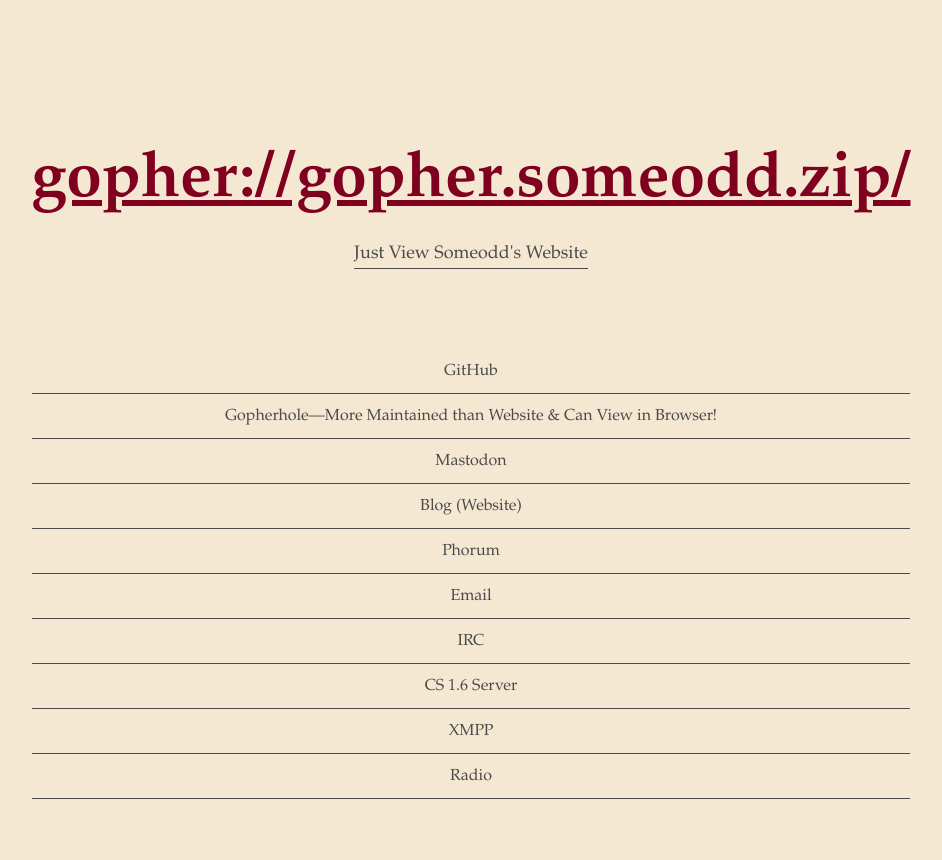
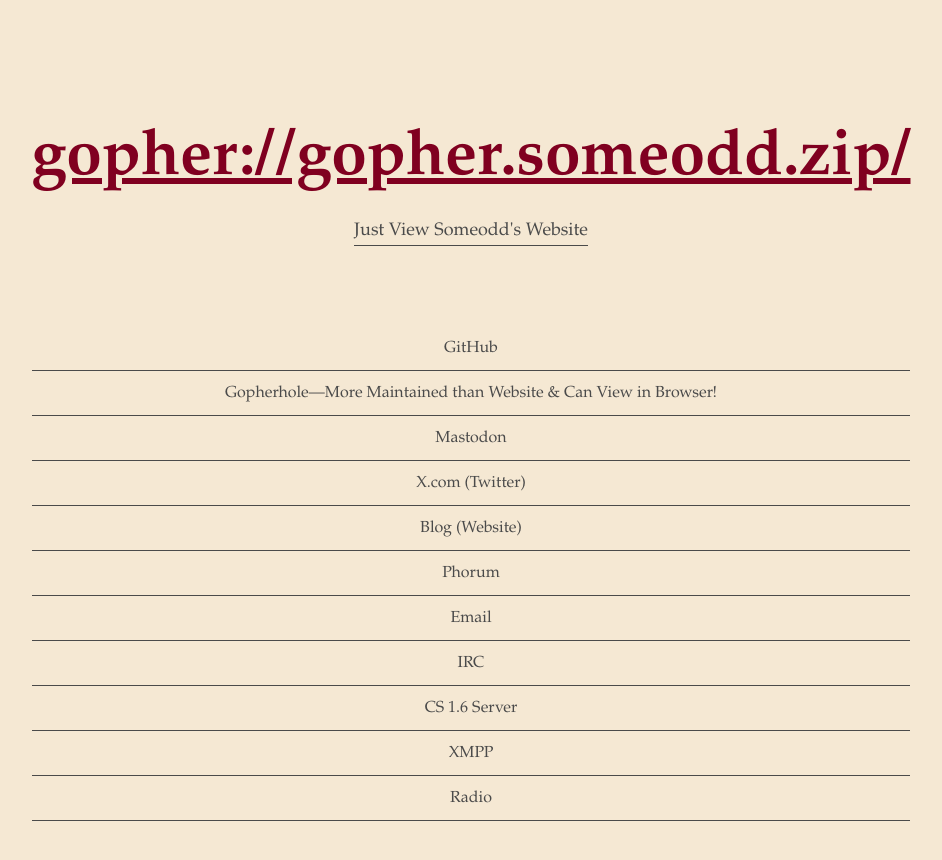
Before and after one commit to someodd/someodd.github.io, a Jekyll site: the page index.html, which Jekyll copies as it is, in a window 1280 px wide. Shown: the top 860 px of the page, without its empty margins (169-1111 px from the left). Built offline with Jekyll 4.4.1, drawn with Linux system fonts in a browser that asks for light colours.

Commit message:
add twitter

```diff
--- a/index.html
+++ b/index.html
@@ -88,6 +88,7 @@
 		<li><a href="https://github.com/someodd">GitHub</a></li>
 		<li><a href="https://gopher.floodgap.com/gopher/gw?a=gopher%3A%2F%2Fgopher.someodd.zip%2F">Gopherhole&mdash;More Maintained than Website &amp; Can View in Browser!</a></li>
 		<li><a href="https://fosstodon.org/@someodd">Mastodon</a></li>
+		<li><a href="https://x.com/@someodd_">X.com (Twitter)</a></li>
 		<li><a href="/jekyll-index.html">Blog (Website)</a></li>
 		<li><a href="https://gopher.floodgap.com/gopher/gw?a=gopher%3A%2F%2Fgopher.someodd.zip%3A70%2F1%2Fphorum">Phorum</a></li>
 		<li><a href="mailto:contact@someodd.zip">Email</a></li>
```
